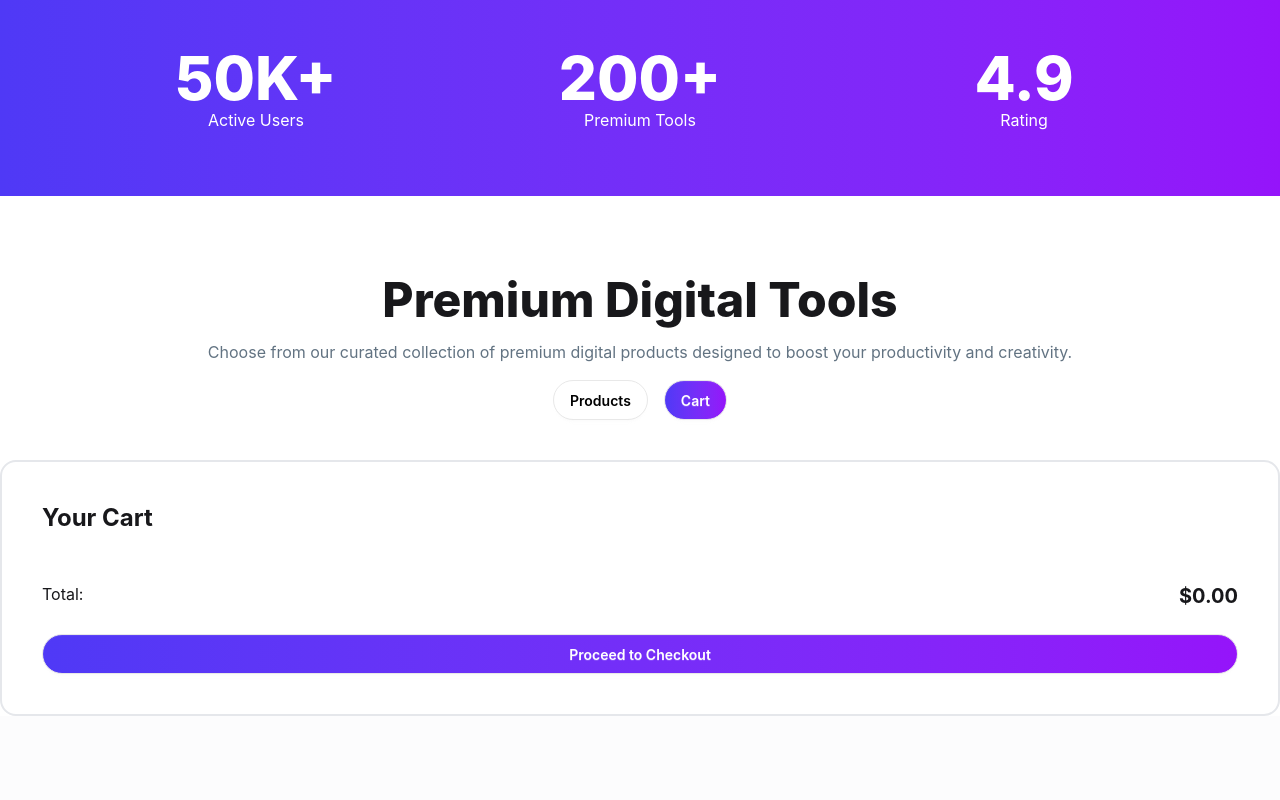
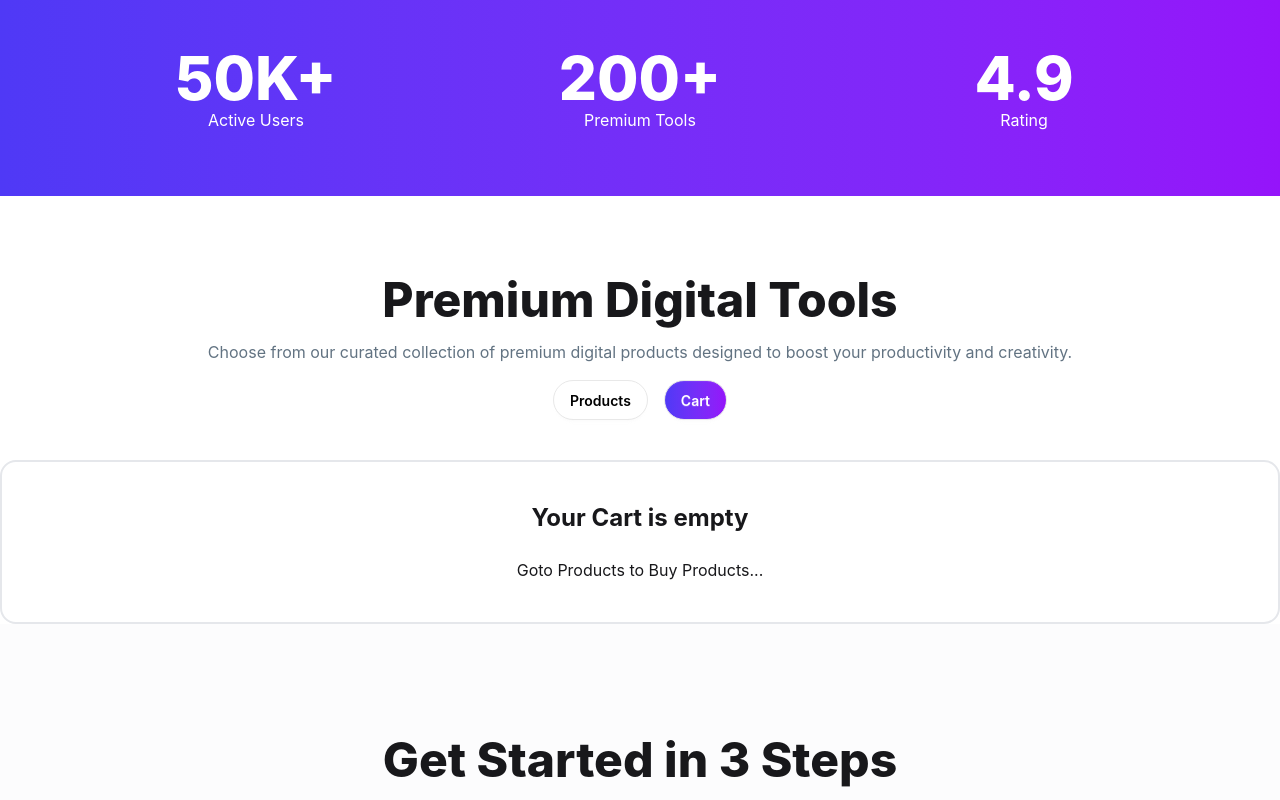
Before and after one commit to farhan-al-shahrier-siam/digiTools-platform, a React (Vite) app: page / in a window 1280 px wide. Both pictures are taken after a click on the button "Cart". Shown: the part 881-1681 px from the top of the page. Built offline with nearby package versions, Linux system fonts and the light colour scheme.

Commit message:
Added the remove btn functionality and added tostify all over the website

```diff
--- a/package.json
+++ b/package.json
@@ -14,6 +14,7 @@
     "react": "^19.2.4",
     "react-dom": "^19.2.4",
     "react-icons": "^5.6.0",
+    "react-toastify": "^11.0.5",
     "tailwindcss": "^4.2.2"
   },
   "devDependencies": {
--- a/src/App.jsx
+++ b/src/App.jsx
@@ -8,6 +8,7 @@ import Products from "./components/Products/Products";
 import StatusSection from "./components/StatusSection/StatusSection";
 import StepsSection from "./components/StepsSection/StepsSection";
 import Loader from "./components/Loader/Loader";
+import { ToastContainer } from "react-toastify";
 
 const fetchProduct = async () => {
     const res = await fetch("/data.json");
@@ -35,6 +36,8 @@ function App() {
             <PricingSection></PricingSection>
 
             <Footer></Footer>
+
+            <ToastContainer />
         </>
     );
 }
--- a/src/components/Cart/Cart.jsx
+++ b/src/components/Cart/Cart.jsx
@@ -1,15 +1,22 @@
 import React from "react";
 import SingleCartProduct from "../SingleCartProduct";
+import { toast } from "react-toastify";
 
-const Cart = ({ cartProducts }) => {
+const Cart = ({ cartProducts, setCartProducts }) => {
     let total = 0;
     cartProducts.forEach((item) => (total += item.price));
+    const handleProceedToCheckout = () => {
+        setCartProducts([])
+        toast.success("Checkout Successful!");
+    };
     return (
+        <div>
+            {cartProducts.length !== 0 ? (
                 <div className="mt-10 container mx-auto p-10 border-2 border-gray-200 rounded-2xl">
                     <h1 className="font-bold text-2xl mb-6">Your Cart</h1>
                     <div className="space-y-4">
                         {cartProducts.map((cartProduct) => (
-                    <SingleCartProduct key={cartProduct.id} cartProduct={cartProduct}></SingleCartProduct>
+                            <SingleCartProduct key={cartProduct.id} cartProducts={cartProducts} setCartProducts={setCartProducts} cartProduct={cartProduct}></SingleCartProduct>
                         ))}
                     </div>
                     <div className="flex justify-between py-6">
@@ -17,8 +24,15 @@ const Cart = ({ cartProducts }) => {
                         <p className="font-bold text-xl">${total.toFixed(2)}</p>
                     </div>
                     <div>
-                <button className="btn bg-linear-to-r from-[#4F39F6] to-[#9514FA] rounded-full text-white w-full">Proceed to Checkout</button>
+                        <button onClick={handleProceedToCheckout} className="btn bg-linear-to-r from-[#4F39F6] to-[#9514FA] rounded-full text-white w-full">Proceed to Checkout</button>
                     </div>
+                </div>
+            ) : (
+                <div className="mt-10 container mx-auto p-10 border-2 border-gray-200 rounded-2xl text-center">
+                    <h1 className="font-bold text-2xl mb-6">Your Cart is empty</h1>
+                    <p>Goto Products to Buy Products...</p>
+                </div>
+            )}
         </div>
     );
 };
--- a/src/components/Product/Product.jsx
+++ b/src/components/Product/Product.jsx
@@ -1,5 +1,6 @@
 import React, { useState } from "react";
 import { IoMdDoneAll } from "react-icons/io";
+import { toast } from "react-toastify";
 
 const Product = ({ product, cartProducts, setCartProducts }) => {
 
@@ -8,6 +9,7 @@ const Product = ({ product, cartProducts, setCartProducts }) => {
         const tempCartProducts = cartProducts.filter(singleProduct => singleProduct.id !==product.id)
         setCartProducts([...tempCartProducts, product])
         setBuyNowText(false)
+        toast.warning(`${product.name} Added to cart...`)
     }
 
     // console.log(product);
--- a/src/components/Products/Products.jsx
+++ b/src/components/Products/Products.jsx
@@ -30,7 +30,7 @@ const Products = ({ productPromise, cartProducts, setCartProducts }) => {
                         ))}
                     </div>
                 ) : (
-                    <Cart cartProducts={cartProducts}></Cart>
+                    <Cart cartProducts={cartProducts} setCartProducts={setCartProducts}></Cart>
                 )}
             </div>
         </div>
--- a/src/components/SingleCartProduct.jsx
+++ b/src/components/SingleCartProduct.jsx
@@ -1,6 +1,13 @@
 import React from "react";
+import { toast } from "react-toastify";
 
-const SingleCartProduct = ({ cartProduct }) => {
+
+const SingleCartProduct = ({ cartProduct, cartProducts, setCartProducts }) => {
+    const handleRemove =()=>{
+        const tempCartProduct = cartProducts.filter(item => item.name !== cartProduct.name)
+        setCartProducts(tempCartProduct);
+        toast.error(`${cartProduct.name} removed from cart`)
+    }
     return (
         <div className="bg-[#62738214] rounded-2xl">
             <div className="flex justify-between p-5 items-center ">
@@ -11,7 +18,7 @@ const SingleCartProduct = ({ cartProduct }) => {
                         <p>${cartProduct.price}</p>
                     </div>
                 </div>
-                <button className="btn btn-ghost text-red-600">Remove</button>
+                <button onClick={handleRemove}  className="btn btn-ghost text-red-600">Remove</button>
             </div>
         </div>
     );
```
Also changed, not shown: 1 other file (tests, documents, lock files or other folders). Lines whose indentation alone changed are shown as unchanged.
